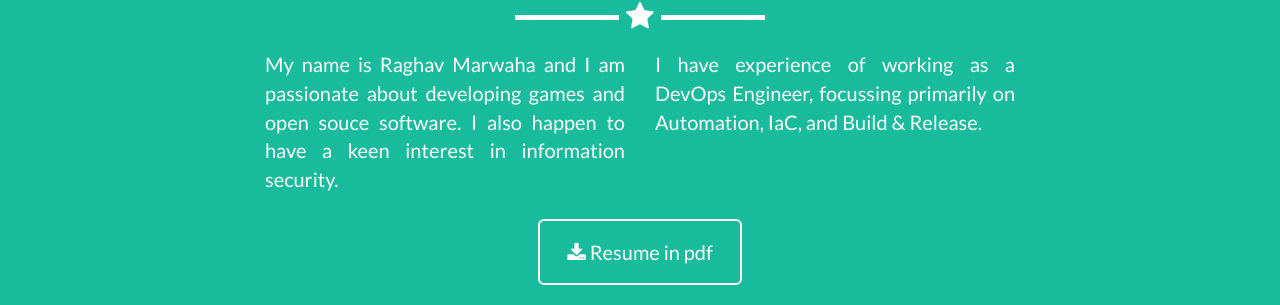
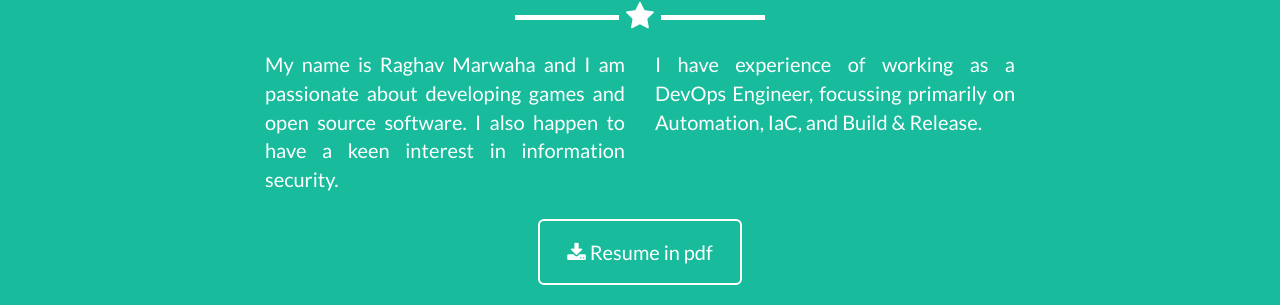
Before and after one commit to marwaha-raghav/marwaha-raghav.github.io, a Jekyll site: the page built from _posts/2014-07-18-project-1.markdown, in a window 1280 px wide and 900 px high, scrolled down 1882 px. Shown: the part 208-513 px from the top of the window. Built offline with Jekyll 4.4.1, drawn with Linux system fonts in a browser that asks for light colours.

Commit message:
Fixed typo in about.html

```diff
--- a/_includes/about.html
+++ b/_includes/about.html
@@ -9,7 +9,7 @@
             </div>
             <div class="row">
                 <div class="col-lg-4 col-lg-offset-2">
-                    <p style = "text-align: justify">My name is Raghav Marwaha and I am passionate about developing games and open souce software. I also happen to have a keen interest in information security.</p>
+                    <p style = "text-align: justify">My name is Raghav Marwaha and I am passionate about developing games and open source software. I also happen to have a keen interest in information security.</p>
                 </div>
                 <div class="col-lg-4">
                     <p style = "text-align: justify">I have experience of working as a DevOps Engineer, focussing primarily on Automation, IaC, and Build & Release. </p>
```
